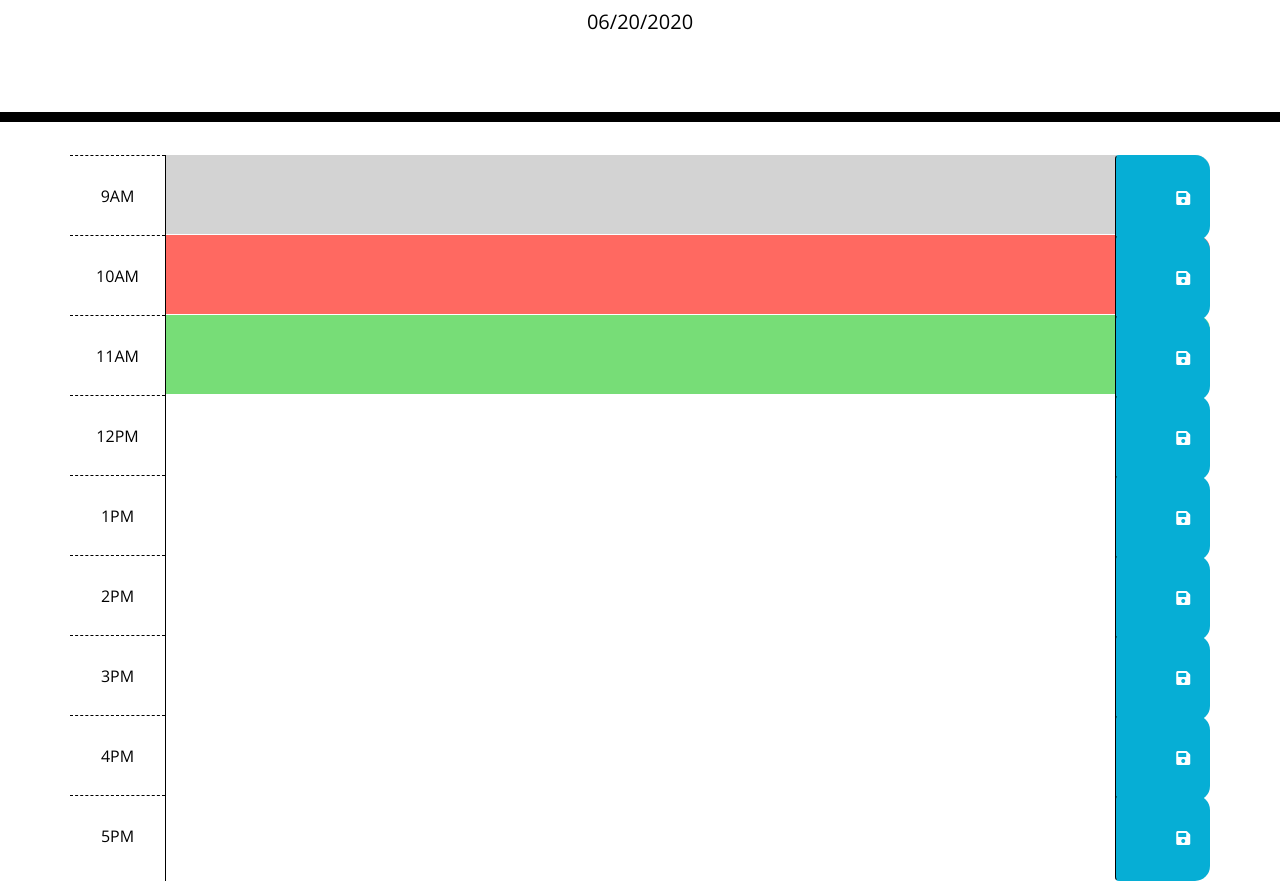
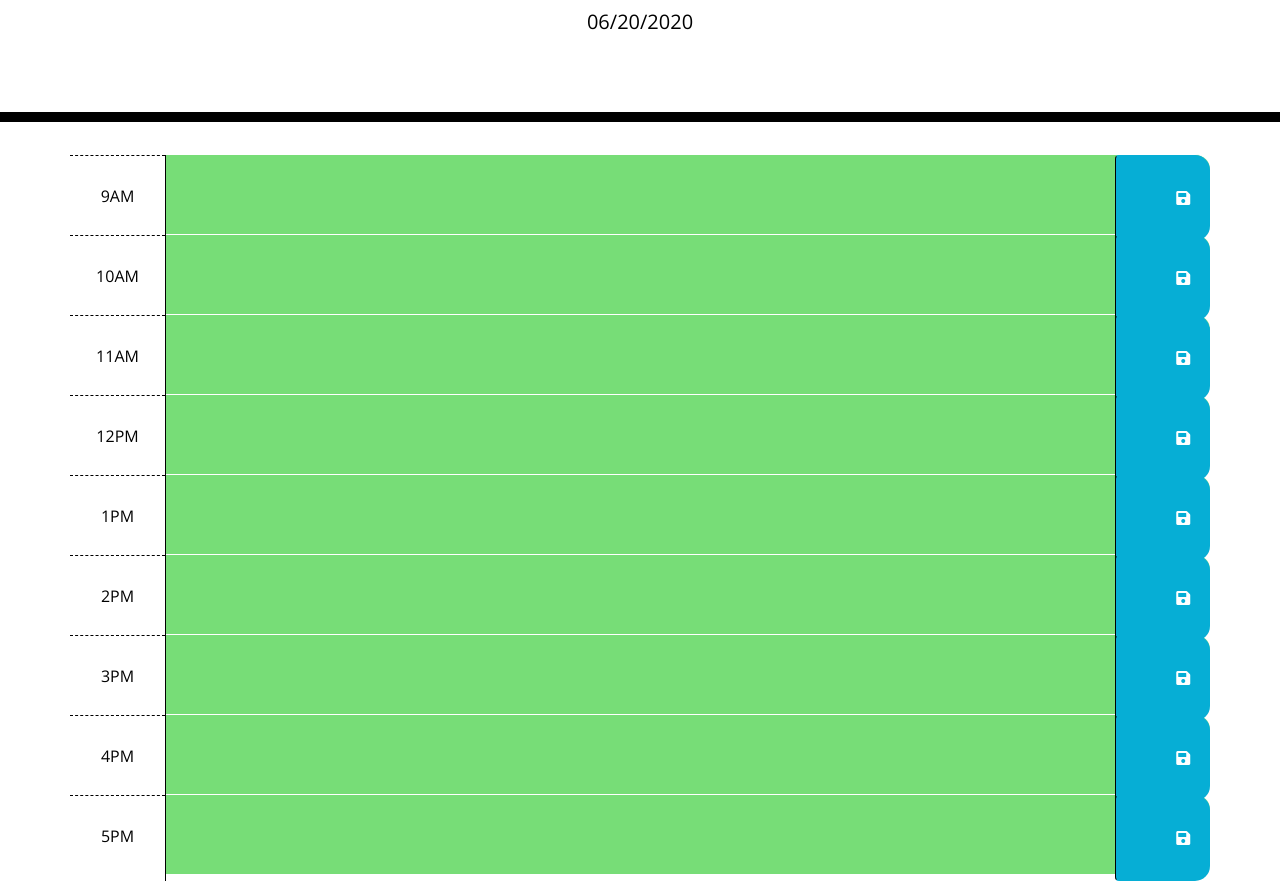
Before and after one commit to Myhyun/Daily-work-planner, a plain HTML site: page index.html in a window 1280 px wide. Shown: the part 182-1063 px from the top of the page. Drawn offline with nearby package versions, Linux system fonts and the light colour scheme.

Commit message:
dynamically working colors for past/present/future

```diff
--- a/assets/script.js
+++ b/assets/script.js
@@ -14,3 +14,19 @@ $(function () {
     $("#currentDay").text(formattedDate);
   }
 });
+
+
+var currentHour = moment().hour();
+console.log(currentHour);
+
+$(".time-block").each(function(){
+  var timeSlot = parseInt($(this).attr("id"));
+  if (timeSlot > currentHour) {
+    $(this).attr("class", "row time-block future");
+
+  } else if (timeSlot < currentHour) {
+    $(this).attr("class", "row time-block past");
+
+  } else if (timeSlot === currentHour)
+    $(this).attr("class", "row time-block present");
+});
--- a/index.html
+++ b/index.html
@@ -37,7 +37,7 @@
         The classes are used as examples below and should be removed from the html
         in the finished product.) -->
       <!-- example of a past time block -->
-      <div id="hour-9" class="row time-block past">
+      <div id="9" class="row time-block">
         <div class="col-md-1 hour">
           9AM
         </div>
@@ -48,7 +48,7 @@
       </div>
 
       <!-- example of a present time block -->
-      <div id="hour-10" class="row time-block present">
+      <div id="10" class="row time-block">
         <div class="col-md-1 hour">
           10AM
         </div>
@@ -59,7 +59,7 @@
       </div>
 
       <!-- example of a future time block -->
-      <div id="hour-11" class="row time-block future">
+      <div id="11" class="row time-block">
         <div class="col-md-1 hour">
           11AM
         </div>
@@ -69,7 +69,7 @@
         </button>
       </div>
 
-      <div id="hour-12" class="row time-block">
+      <div id="12" class="row time-block">
         <div class="col-md-1 hour">
           12PM
         </div>
@@ -78,7 +78,7 @@
           <i class="fas fa-save"></i>
         </button>
       </div>
-      <div id="hour-13" class="row time-block">
+      <div id="13" class="row time-block">
         <div class="col-md-1 hour">
           1PM
         </div>
@@ -87,7 +87,7 @@
           <i class="fas fa-save"></i>
         </button>
       </div>
-      <div id="hour-14" class="row time-block">
+      <div id="14" class="row time-block">
         <div class="col-md-1 hour">
           2PM
         </div>
@@ -96,7 +96,7 @@
           <i class="fas fa-save"></i>
         </button>
       </div>
-      <div id="hour-15" class="row time-block">
+      <div id="15" class="row time-block">
         <div class="col-md-1 hour">
           3PM
         </div>
@@ -105,7 +105,7 @@
           <i class="fas fa-save"></i>
         </button>
       </div>
-      <div id="hour-16" class="row time-block">
+      <div id="16" class="row time-block">
         <div class="col-md-1 hour">
           4PM
         </div>
@@ -114,7 +114,7 @@
           <i class="fas fa-save"></i>
         </button>
       </div>
-      <div id="hour-17" class="row time-block">
+      <div id="17" class="row time-block">
         <div class="col-md-1 hour">
           5PM
         </div>
```
Lines whose indentation alone changed are shown as unchanged.
